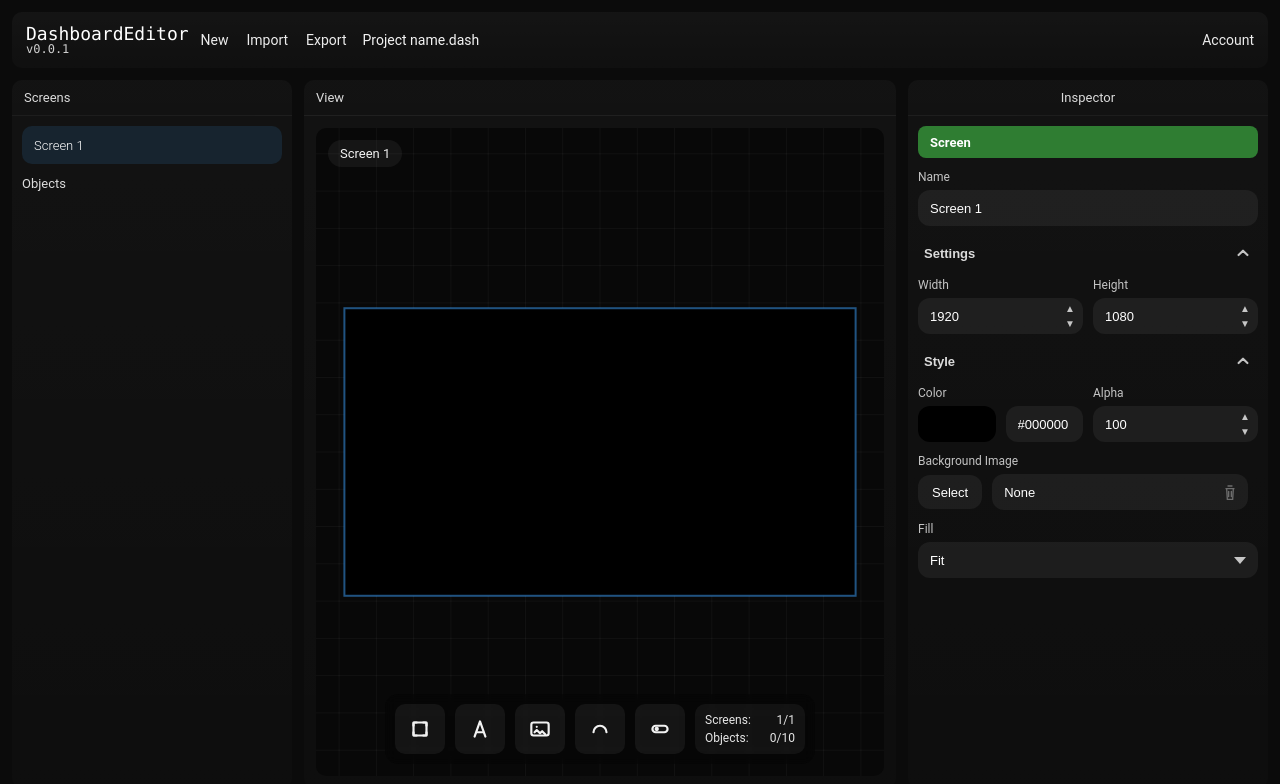
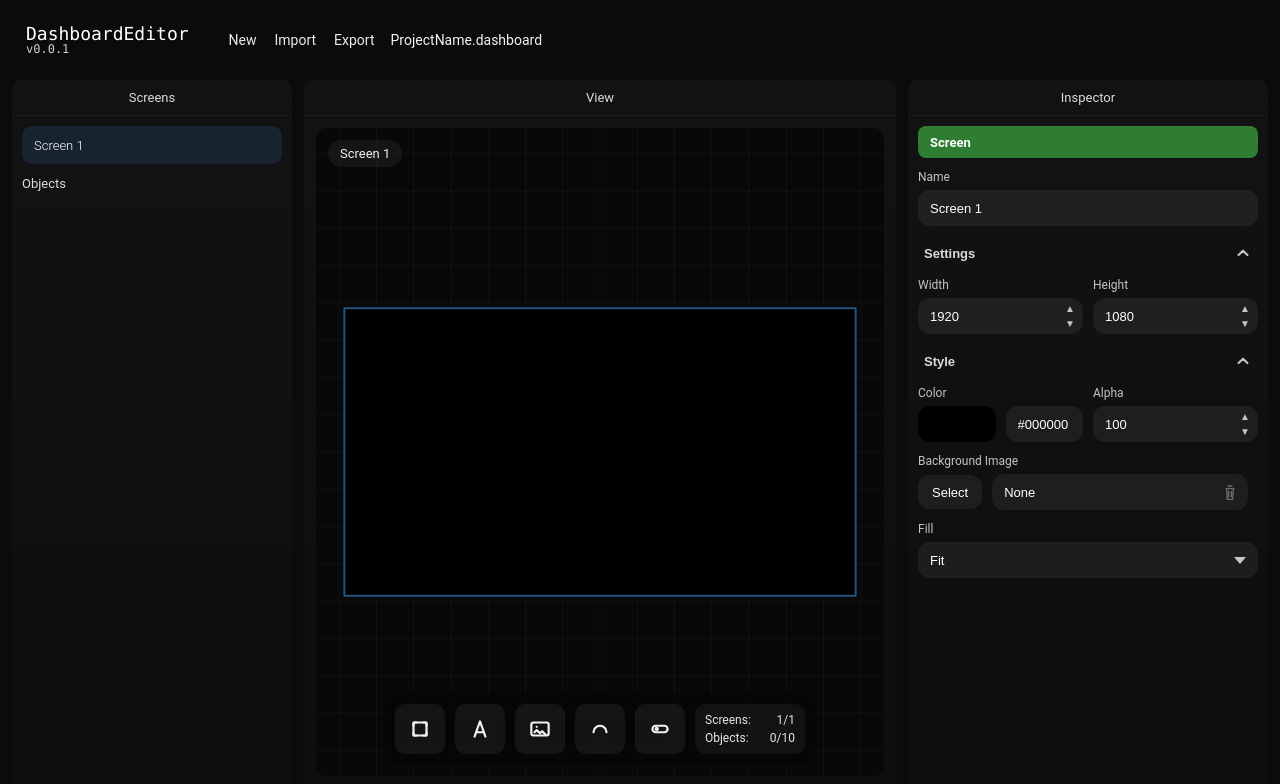
Before and after one commit to abyssinec/DashboardEditor, a React (Vite) app: page / in a window 1280 px wide. Shown: the top 784 px of the page. Built offline with nearby package versions, Linux system fonts and the light colour scheme.

Commit message:
Some UI Fixes

```diff
--- a/src/App.tsx
+++ b/src/App.tsx
@@ -60,7 +60,7 @@ export default function App() {
           <div className="projectName">{project.project.name}</div>
         </div>
 
-        <div className="account">Account</div>
+        {/* <div className="account">Account</div> */}
       </div>
 
       {/* Main */}
--- a/src/components/LeftPanel.tsx
+++ b/src/components/LeftPanel.tsx
@@ -69,7 +69,7 @@ export function LeftPanel() {
 
   return (
     <>
-      <div className="panelTitle">Screens</div>
+      <div className="panelTitle insPanelTitle">Screens</div>
       <div className="scrollArea">
         <div className="list">
           {screens.map((sc) => (
--- a/src/components/ViewPanel.tsx
+++ b/src/components/ViewPanel.tsx
@@ -97,7 +97,7 @@ export function ViewPanel() {
   return (
     <div className="viewWrap">
       <div className="viewHeader">
-        <div className="viewTitle">View</div>
+        <div className="panelTitle insPanelTitle">View</div>
       </div>
 
       <div className="canvasHost">
--- a/src/store.ts
+++ b/src/store.ts
@@ -35,9 +35,9 @@ export const defaultProject = (): Project => {
   };
 
   return {
-    project: { id: "proj_" + nanoid(6), name: "Project name.dash" },
+    project: { id: "proj_" + nanoid(6), name: "ProjectName.dashboard" },
     assets: { images: [], fonts: [] },
-    screens: [screen1], // вњ… С‚РѕР»СЊРєРѕ РѕРґРёРЅ СЌРєСЂР°РЅ
+    screens: [screen1],
   };
 };
 
--- a/src/styles.css
+++ b/src/styles.css
@@ -50,9 +50,8 @@ body {
   display: grid;
   grid-template-columns: auto 1fr auto;
   align-items: center;
-  gap: 12px;
+  gap: 40px;
   padding: 10px 14px;
-  background: linear-gradient(180deg, rgba(255, 255, 255, 0.04), rgba(255, 255, 255, 0.02));
   border-radius: 10px;
 }
 .brand {
@@ -133,7 +132,7 @@ body {
 }
 .insPanelTitle {
   text-align: center;
-} /* Р В РЎвЂќР В Р’В°Р В РЎвЂќ Р В Р вЂ  Р РЋР вЂљР В Р’ВµР РЋРІР‚С›Р В Р’Вµ */
+}
 
 .scrollArea {
   flex: 1 1 auto;
@@ -210,14 +209,6 @@ body {
   display: flex;
   flex-direction: column;
   min-height: 0;
-}
-.viewHeader {
-  padding: 10px 12px;
-  border-bottom: 1px solid var(--border2);
-}
-.viewHeader .viewTitle {
-  font-size: 13px;
-  opacity: 0.85;
 }
 .canvasHost {
   flex: 1 1 auto;
```
